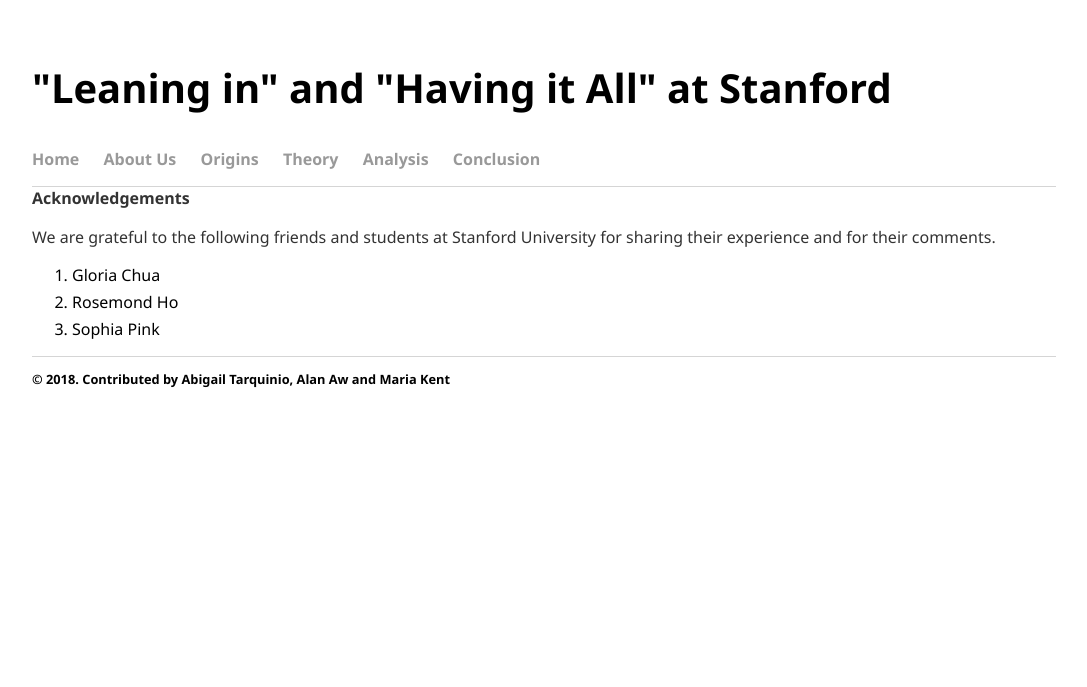
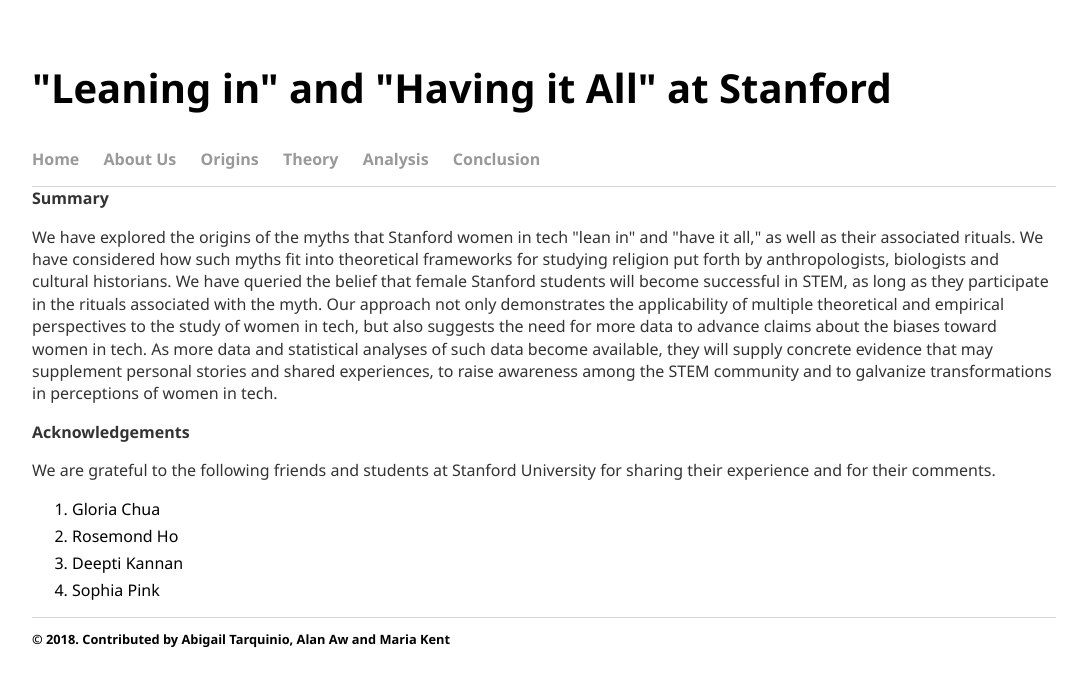
Before and after one commit to leaninstanford/leaninstanford.github.io, a Jekyll site: the page built from others/index.html, in a window 1280 px wide. Shown: the top 687 px of the page, without its empty margins (96-1183 px from the left). Built offline with Jekyll 4.4.1, drawn with Linux system fonts in a browser that asks for light colours.

Commit message:
Update index.html
added a summary

```diff
--- a/others/index.html
+++ b/others/index.html
@@ -2,11 +2,14 @@
 layout: default
 title: Framework
 ---
+<p><strong>Summary</strong></p>
+<p>We have explored the origins of the myths that Stanford women in tech "lean in" and "have it all," as well as their associated rituals. We have considered how such myths fit into theoretical frameworks for studying religion put forth by anthropologists, biologists and cultural historians. We have queried the belief that female Stanford students will become successful in STEM, as long as they participate in the rituals associated with the myth. Our approach not only demonstrates the applicability of multiple theoretical and empirical perspectives to the study of women in tech, but also suggests the need for more data to advance claims about the biases toward women in tech. As more data and statistical analyses of such data become available, they will supply concrete evidence that may supplement personal stories and shared experiences, to raise awareness among the STEM community and to galvanize transformations in perceptions of women in tech.</p>
 
 <p><strong>Acknowledgements</strong></p>
 <p>We are grateful to the following friends and students at Stanford University for sharing their experience and for their comments.</p>
 <ol>
 <li>Gloria Chua</li>
 <li>Rosemond Ho</li>
+<li> Deepti Kannan</li>
 <li>Sophia Pink</li>
 </ol>
```
